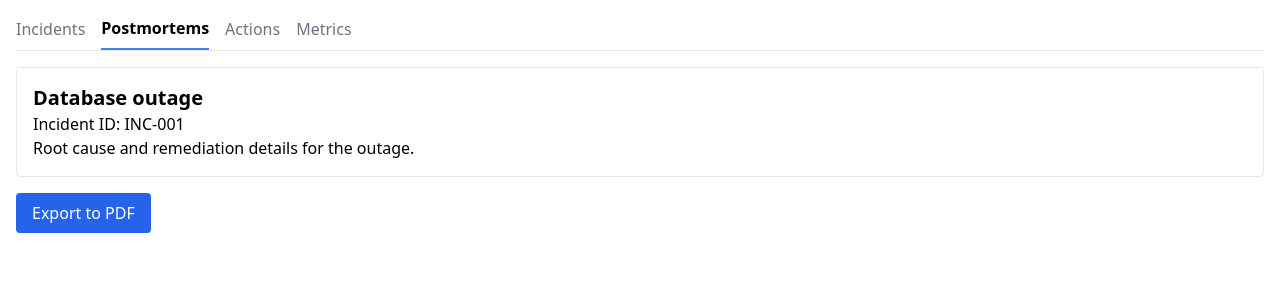
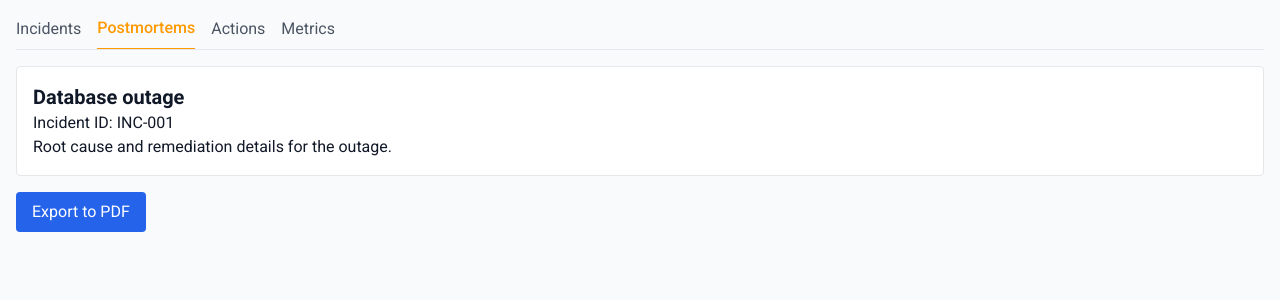
Before and after one commit to amonkarsidhant/Aftermath, a React (Vite) app in the folder frontend/: page / in a window 1280 px wide. Both pictures are taken after a click on the button "Postmortems". Shown: the top 300 px of the page. Built offline with nearby package versions, Linux system fonts and the light colour scheme.

Commit message:
feat: apply console-inspired Tailwind theme

```diff
--- a/frontend/index.html
+++ b/frontend/index.html
@@ -3,10 +3,16 @@
   <head>
     <meta charset="UTF-8" />
     <meta name="viewport" content="width=device-width, initial-scale=1.0" />
+    <link rel="stylesheet" href="https://fonts.googleapis.com/css2?family=Roboto:wght@400;500;700&display=swap" />
     <title>Aftermath Dashboard</title>
   </head>
-  <body>
+  <body class="bg-neutral-50 text-neutral-900 dark:bg-neutral-900 dark:text-neutral-100 font-sans">
     <div id="root"></div>
     <script type="module" src="/src/main.tsx"></script>
+    <script>
+      if (window.matchMedia('(prefers-color-scheme: dark)').matches) {
+        document.documentElement.classList.add('dark');
+      }
+    </script>
   </body>
 </html>
--- a/frontend/src/components/ActionsTab.tsx
+++ b/frontend/src/components/ActionsTab.tsx
@@ -18,7 +18,7 @@ const data: StatusCount[] = actions.reduce<StatusCount[]>((acc, action) => {
 
 export default function ActionsTab() {
   return (
-    <div className="w-full h-64">
+    <div className="w-full h-64 p-4 bg-white dark:bg-neutral-800 border border-neutral-200 dark:border-neutral-700 rounded">
       <ResponsiveContainer>
         <PieChart>
           <Pie data={data} dataKey="value" nameKey="status" fill="#82ca9d" label />
--- a/frontend/src/components/Dashboard.tsx
+++ b/frontend/src/components/Dashboard.tsx
@@ -12,11 +12,15 @@ export default function Dashboard() {
 
   return (
     <div className="p-4">
-      <nav className="border-b mb-4 flex space-x-4">
+      <nav className="border-b border-neutral-200 dark:border-neutral-700 mb-4 flex space-x-4 overflow-x-auto">
         {tabs.map((tab) => (
           <button
             key={tab}
-            className={`pb-2 ${active === tab ? 'border-b-2 border-blue-500 font-semibold' : 'text-gray-500'}`}
+            className={`pb-2 -mb-px transition-colors ${
+              active === tab
+                ? 'border-b-2 border-accent text-accent font-medium'
+                : 'text-neutral-600 hover:text-neutral-800 dark:text-neutral-400 dark:hover:text-neutral-200'
+            }`}
             onClick={() => setActive(tab)}
           >
             {tab}
--- a/frontend/src/components/IncidentsTab.tsx
+++ b/frontend/src/components/IncidentsTab.tsx
@@ -18,7 +18,7 @@ const data: SeverityCount[] = incidents.reduce<SeverityCount[]>((acc, incident)
 
 export default function IncidentsTab() {
   return (
-    <div className="w-full h-64">
+    <div className="w-full h-64 p-4 bg-white dark:bg-neutral-800 border border-neutral-200 dark:border-neutral-700 rounded">
       <ResponsiveContainer>
         <BarChart data={data}>
           <XAxis dataKey="severity" />
--- a/frontend/src/components/MetricsTab.tsx
+++ b/frontend/src/components/MetricsTab.tsx
@@ -3,7 +3,7 @@ import { mttrData } from '../mock/metrics';
 
 export default function MetricsTab() {
   return (
-    <div className="w-full h-64">
+    <div className="w-full h-64 p-4 bg-white dark:bg-neutral-800 border border-neutral-200 dark:border-neutral-700 rounded">
       <ResponsiveContainer>
         <LineChart data={mttrData}>
           <XAxis dataKey="date" />
--- a/frontend/src/components/PostmortemDetail.tsx
+++ b/frontend/src/components/PostmortemDetail.tsx
@@ -34,14 +34,17 @@ export default function PostmortemDetail({ postmortem }: Props) {
 
   return (
     <div className="space-y-4">
-      <div id="postmortem-content" className="p-4 border rounded">
+      <div
+        id="postmortem-content"
+        className="p-4 border border-neutral-200 dark:border-neutral-700 rounded bg-white dark:bg-neutral-800"
+      >
         <h2 className="text-xl font-semibold">{postmortem.title}</h2>
         <p>Incident ID: {postmortem.incidentId}</p>
         <p>{postmortem.summary}</p>
       </div>
       <button
         onClick={exportPdf}
-        className="px-4 py-2 bg-blue-600 text-white rounded hover:bg-blue-700"
+        className="px-4 py-2 bg-primary text-white rounded hover:bg-primary-dark transition-colors"
       >
         Export to PDF
       </button>
--- a/frontend/src/components/PostmortemTable.tsx
+++ b/frontend/src/components/PostmortemTable.tsx
@@ -78,11 +78,11 @@ export default function PostmortemTable() {
 
   return (
     <div className="space-y-4">
-      <div className="flex space-x-4">
+      <div className="flex flex-wrap gap-4">
         <select
           value={severityFilter}
           onChange={(e) => setSeverityFilter(e.target.value)}
-          className="border rounded p-1"
+          className="border border-neutral-300 dark:border-neutral-600 rounded p-1 bg-white dark:bg-neutral-800 text-neutral-900 dark:text-neutral-100"
         >
           <option value="All">All Severities</option>
           <option value="Low">Low</option>
@@ -93,23 +93,27 @@ export default function PostmortemTable() {
           type="date"
           value={startDate}
           onChange={(e) => setStartDate(e.target.value)}
-          className="border rounded p-1"
+          className="border border-neutral-300 dark:border-neutral-600 rounded p-1 bg-white dark:bg-neutral-800 text-neutral-900 dark:text-neutral-100"
         />
         <input
           type="date"
           value={endDate}
           onChange={(e) => setEndDate(e.target.value)}
-          className="border rounded p-1"
+          className="border border-neutral-300 dark:border-neutral-600 rounded p-1 bg-white dark:bg-neutral-800 text-neutral-900 dark:text-neutral-100"
         />
       </div>
-      <table {...getTableProps()} className="min-w-full border">
+      <div className="overflow-x-auto">
+        <table
+          {...getTableProps()}
+          className="min-w-full border border-neutral-300 dark:border-neutral-700 bg-white dark:bg-neutral-800 rounded"
+        >
         <thead>
           {headerGroups.map((headerGroup) => (
             <tr {...headerGroup.getHeaderGroupProps()}>
               {headerGroup.headers.map((column) => (
                 <th
                   {...column.getHeaderProps(column.getSortByToggleProps())}
-                  className="border-b p-2 text-left cursor-pointer select-none"
+                  className="border-b border-neutral-300 dark:border-neutral-700 p-2 text-left cursor-pointer select-none bg-neutral-100 dark:bg-neutral-700"
                 >
                   {column.render('Header')}
                   <span>
@@ -128,9 +132,15 @@ export default function PostmortemTable() {
           {rows.map((row) => {
             prepareRow(row);
             return (
-              <tr {...row.getRowProps()} className="hover:bg-gray-50">
+              <tr
+                {...row.getRowProps()}
+                className="hover:bg-neutral-100 dark:hover:bg-neutral-700"
+              >
                 {row.cells.map((cell) => (
-                  <td {...cell.getCellProps()} className="p-2 border-b">
+                  <td
+                    {...cell.getCellProps()}
+                    className="p-2 border-b border-neutral-200 dark:border-neutral-700"
+                  >
                     {cell.render('Cell')}
                   </td>
                 ))}
@@ -139,6 +149,7 @@ export default function PostmortemTable() {
           })}
         </tbody>
       </table>
+      </div>
     </div>
   );
 }
--- a/frontend/tailwind.config.js
+++ b/frontend/tailwind.config.js
@@ -1,7 +1,35 @@
 export default {
+  darkMode: 'class',
   content: ["./index.html", "./src/**/*.{js,ts,jsx,tsx}"],
   theme: {
-    extend: {},
+    extend: {
+      colors: {
+        neutral: {
+          50: '#f9fafb',
+          100: '#f3f4f6',
+          200: '#e5e7eb',
+          300: '#d1d5db',
+          400: '#9ca3af',
+          500: '#6b7280',
+          600: '#4b5563',
+          700: '#374151',
+          800: '#1f2937',
+          900: '#111827',
+        },
+        primary: {
+          DEFAULT: '#2563eb',
+          dark: '#1e3a8a',
+        },
+        accent: {
+          DEFAULT: '#ff9900',
+          dark: '#b46900',
+        },
+      },
+      fontFamily: {
+        sans: ['Roboto', 'Helvetica Neue', 'Arial', 'sans-serif'],
+        mono: ['Roboto Mono', 'monospace'],
+      },
+    },
   },
   plugins: [],
 };
```
